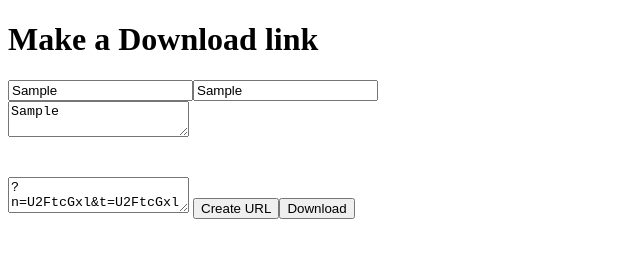
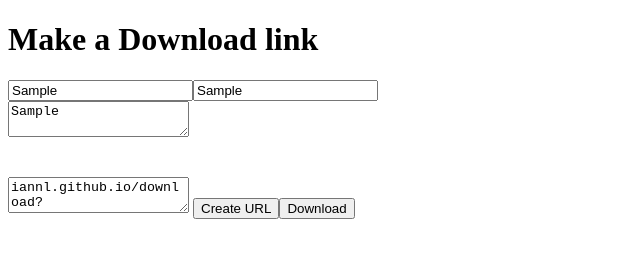
Before and after one commit to iannl/download, a plain HTML site: page make.html in a window 1280 px wide. Both pictures are taken after typing "Sample", "Sample", "Sample", "Sample" into the empty fields and a click on the button "Create URL". Shown: the whole page, without its empty margins (0-640 px from the left). Drawn offline with Linux system fonts and the light colour scheme.

Commit message:
Update make.html

```diff
--- a/make.html
+++ b/make.html
@@ -11,14 +11,14 @@
             <br><textarea id="content" placeholder="File content here"></textarea>
         </div>
         <br><br>
-        <textarea id="output" placeholder="output URL add-on"></textarea>
+        <textarea id="output" placeholder="output URL"></textarea>
         <button onclick="make()">Create URL</button><button onclick="make('download')">Download</button>
         <script>
             function make(text) {
                 let n = base64encode(document.getElementById('name').value)
                 let t = base64encode(document.getElementById('type').value)
                 let c = base64encode(document.getElementById('content').value)
-                let o = '?n=' + n + '&t=' + t + '&c=' + c
+                let o = 'iannl.github.io/download?n=' + n + '&t=' + t + '&c=' + c
                 document.getElementById('output').value=o
                 if (text == 'download') {
                     location.replace('index.html' + o)
```
